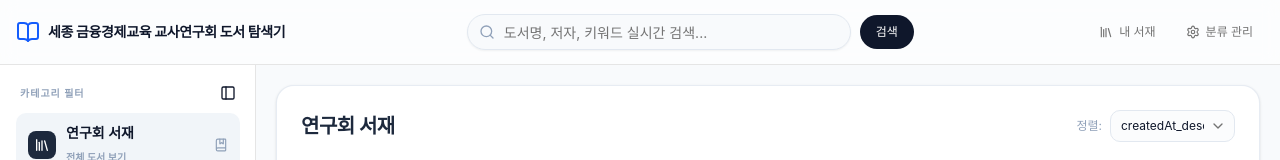
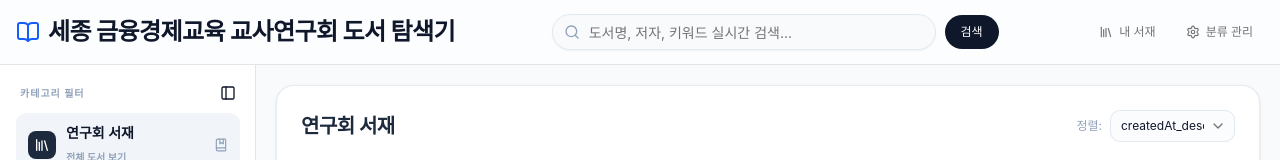
Before and after one commit to BabDaejang/investbook, a Next.js app: page / in a window 1280 px wide. Shown: the top 160 px of the page. Built offline with nearby package versions, Linux system fonts and the light colour scheme; no server answers; the database is empty; a web font is replaced by a local one.

Commit message:
style: increase header title font size

```diff
--- a/src/components/layout/Header.tsx
+++ b/src/components/layout/Header.tsx
@@ -66,8 +66,8 @@ export function Header() {
         <div className="flex items-center space-x-3 shrink-0">
           <a href="/" onClick={handleLogoClick} className="flex items-center space-x-2 shrink-0">
             <BookOpen className="h-6 w-6 text-blue-600" />
-            <span className="font-bold text-sm tracking-tight hidden lg:inline-block">세종 금융경제교육 교사연구회 도서 탐색기</span>
-            <span className="font-bold text-sm tracking-tight hidden sm:inline-block lg:hidden">도서 탐색기</span>
+            <span className="font-bold text-2xl tracking-tight hidden lg:inline-block">세종 금융경제교육 교사연구회 도서 탐색기</span>
+            <span className="font-bold text-2xl tracking-tight hidden sm:inline-block lg:hidden">도서 탐색기</span>
           </a>
         </div>
 
```
